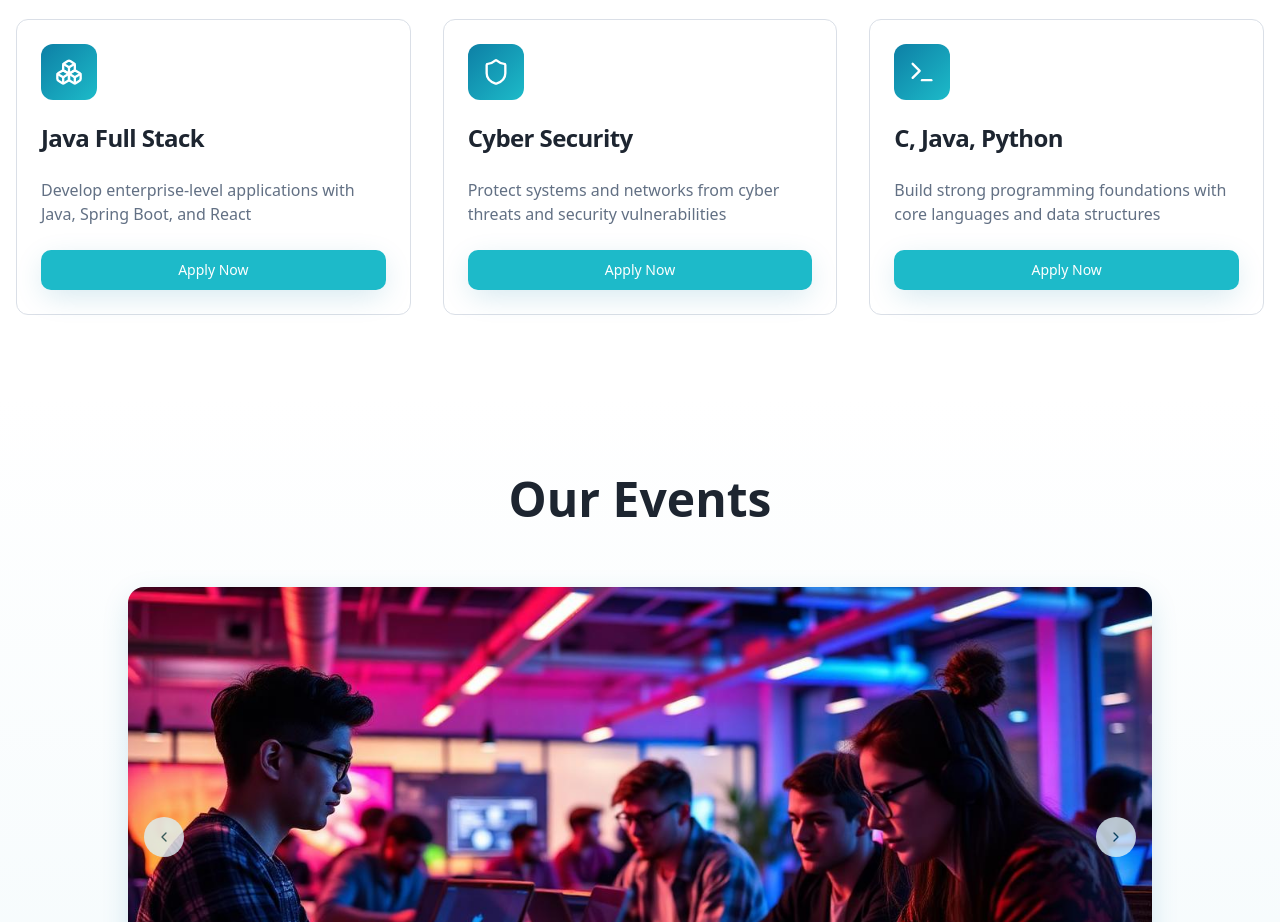
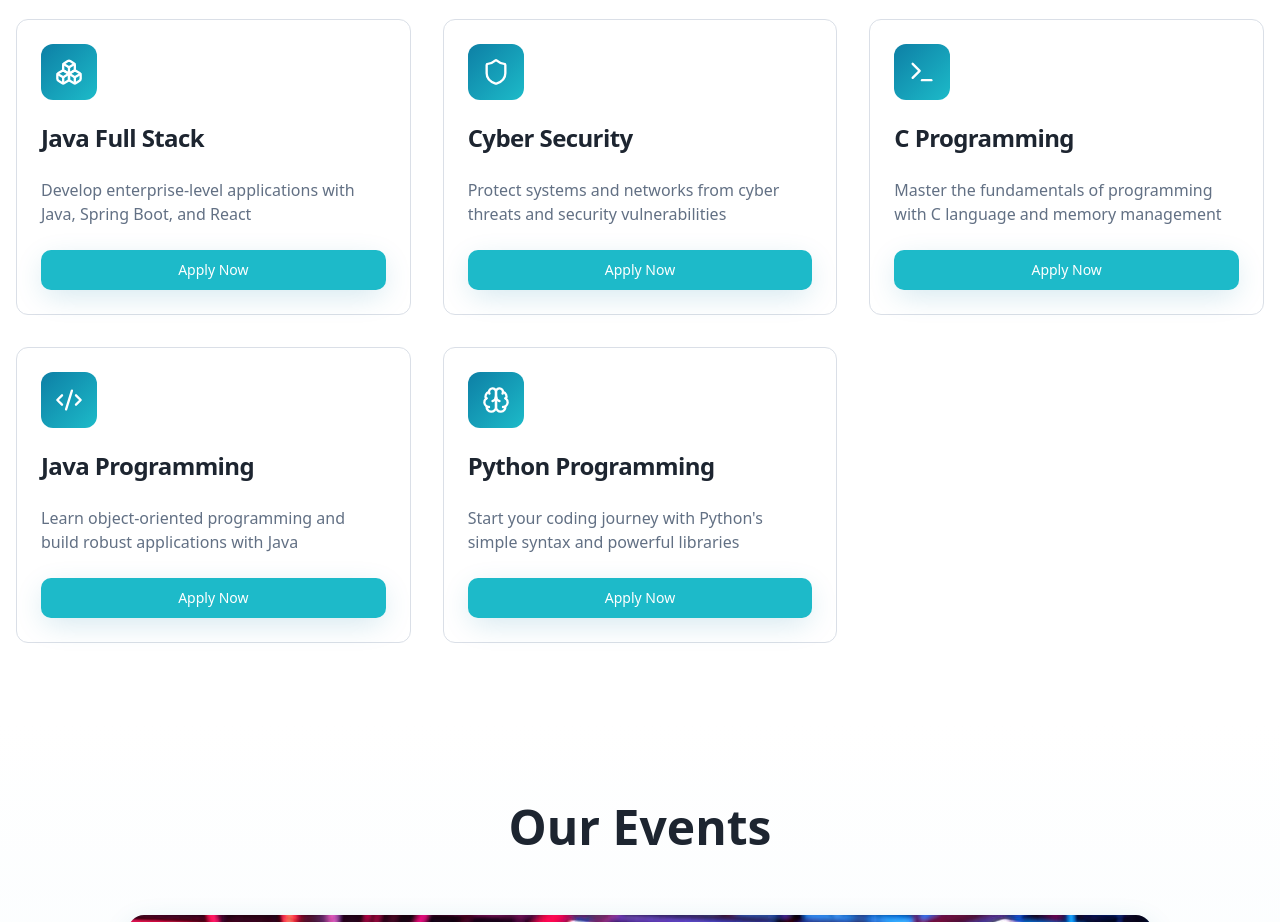
Before and after one commit to Bharani4822a/visionengix-2.0, a React (Vite) app: page / in a window 1280 px wide. Shown: the part 2100-3022 px from the top of the page. Built offline with nearby package versions, Linux system fonts and the light colour scheme; the HTML template or start-up script is replaced by a standard one.

Commit message:
Refactor course section

```diff
--- a/src/components/Courses.tsx
+++ b/src/components/Courses.tsx
@@ -29,9 +29,19 @@ const courses = [
     description: "Protect systems and networks from cyber threats and security vulnerabilities",
   },
   {
-    title: "C, Java, Python",
+    title: "C Programming",
     icon: Terminal,
-    description: "Build strong programming foundations with core languages and data structures",
+    description: "Master the fundamentals of programming with C language and memory management",
+  },
+  {
+    title: "Java Programming",
+    icon: Code2,
+    description: "Learn object-oriented programming and build robust applications with Java",
+  },
+  {
+    title: "Python Programming",
+    icon: Brain,
+    description: "Start your coding journey with Python's simple syntax and powerful libraries",
   },
 ];
 
```
